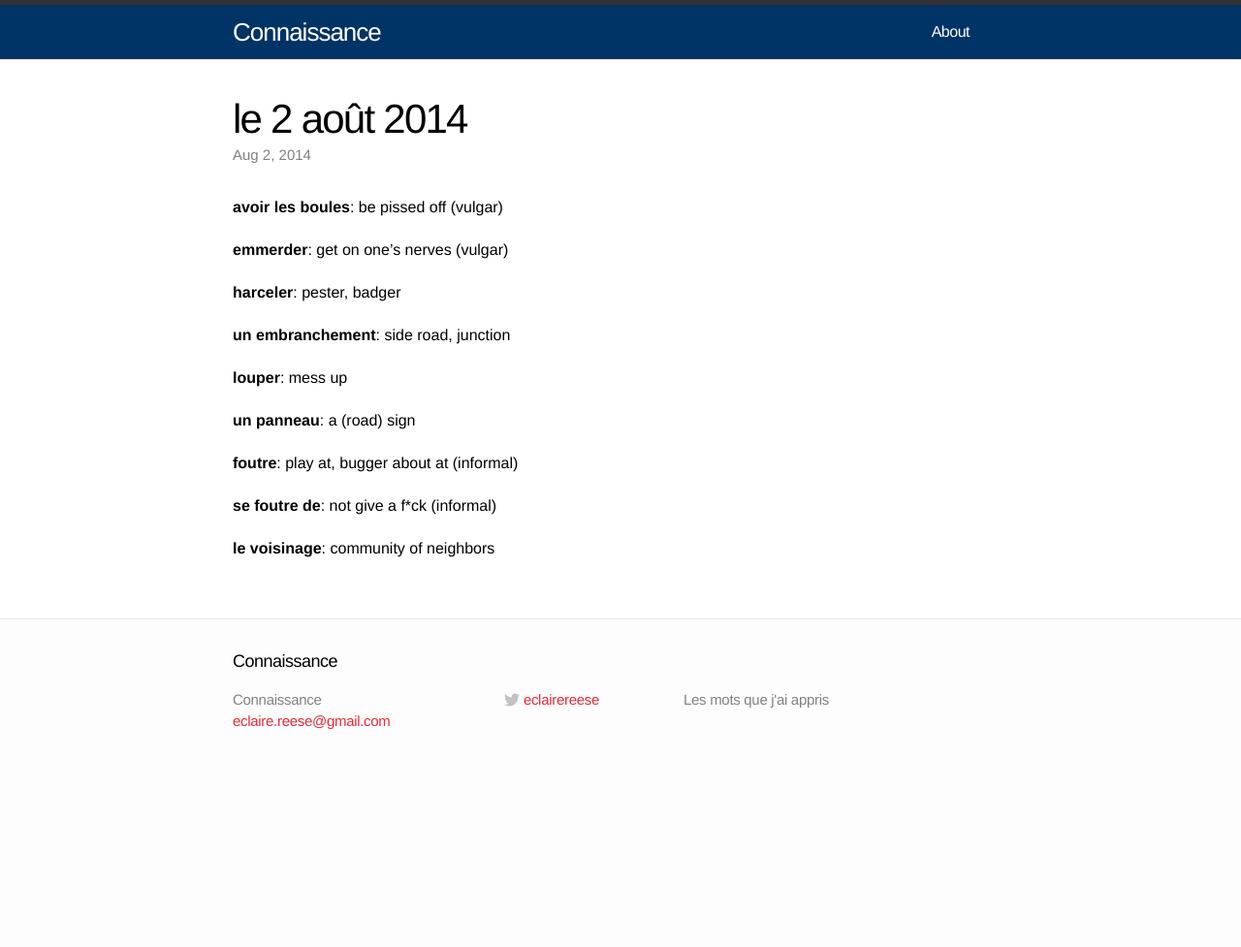
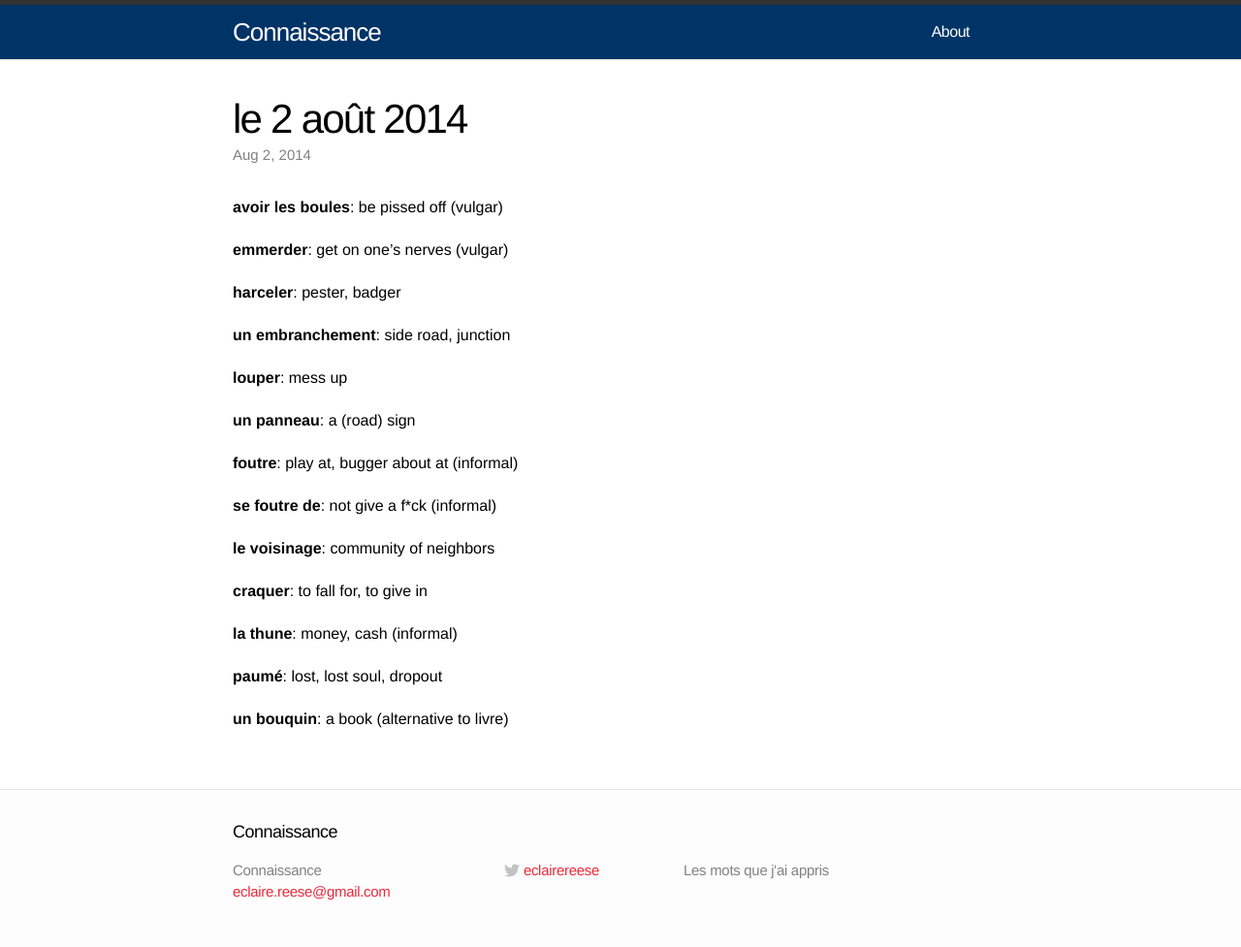
Before and after one commit to emilyreese/connaissance, a Jekyll site: the page built from _posts/2014-08-02-le-02-aout-2014.markdown, in a window 1280 px wide. Shown: the whole page at 97% size. Built offline with Jekyll 4.4.1, drawn with Linux system fonts in a browser that asks for light colours; before the commit the page ends 900 px from its top, so only the background shows below that.

Commit message:
le 2 août 2014: add more words

```diff
--- a/_posts/2014-08-02-le-02-aout-2014.markdown
+++ b/_posts/2014-08-02-le-02-aout-2014.markdown
@@ -22,3 +22,11 @@ categories: mots
 **se foutre de**: not give a f*ck (informal)
 
 **le voisinage**: community of neighbors
+
+**craquer**: to fall for, to give in
+
+**la thune**: money, cash (informal)
+
+**paumé**: lost, lost soul, dropout
+
+**un bouquin**: a book (alternative to livre)
```
